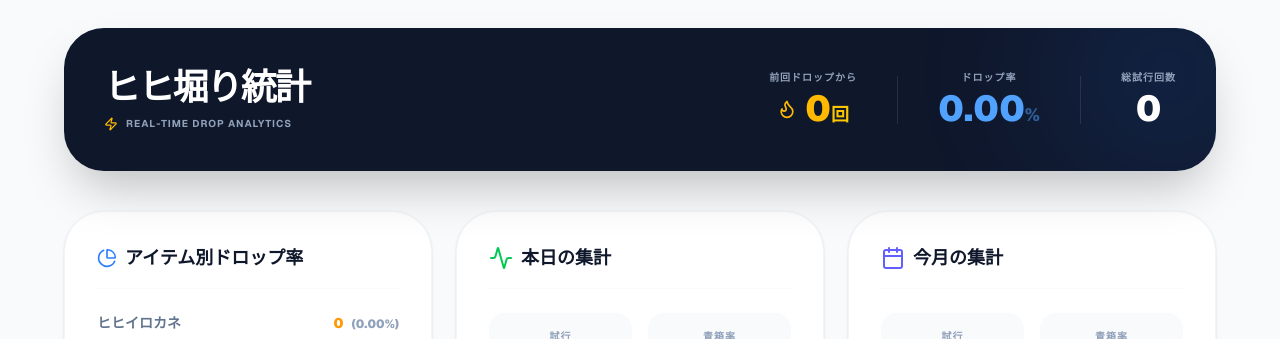
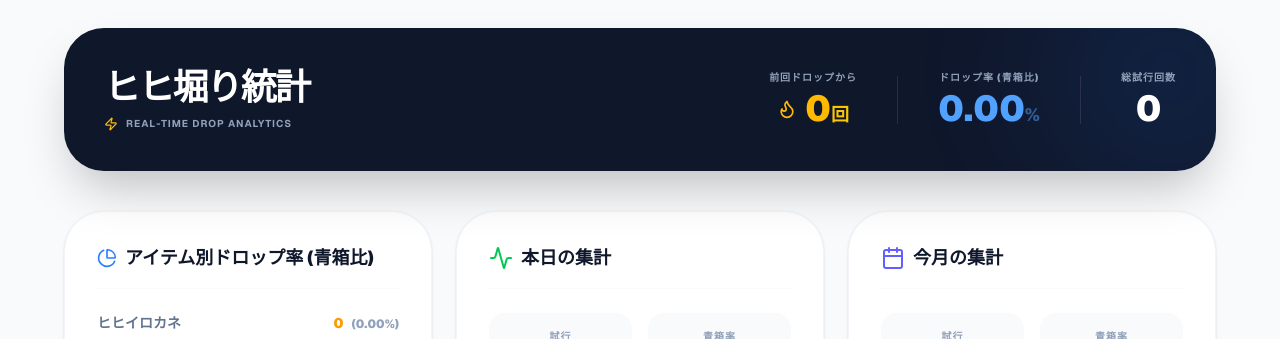
Before and after one commit to wakka0921/gbfportal, a Next.js app: page /hihi in a window 1280 px wide. Both pictures are taken after a click on the button "詳細統計を表示". Shown: the part 167-506 px from the top of the page. Built offline with nearby package versions, Linux system fonts and the light colour scheme; no server answers.

Commit message:
Fix: reconnect to correct repository

```diff
--- a/src/app/hihi/page.tsx
+++ b/src/app/hihi/page.tsx
@@ -134,7 +134,7 @@ export default function HihiTracker() {
         calculateStats(newLogs);
     };
 
-    const dropRate = stats.total > 0 ? ((stats.drops / stats.total) * 100).toFixed(2) : '0.00';
+    const dropRate = stats.blueChests > 0 ? ((stats.drops / stats.blueChests) * 100).toFixed(2) : '0.00';
     const blueChestRate = stats.total > 0 ? ((stats.blueChests / stats.total) * 100).toFixed(1) : '0.0';
 
     // Advanced Stats Calculation
@@ -158,10 +158,10 @@ export default function HihiTracker() {
                 eikou,
                 hajyou,
                 shigoku,
-                hihiRate: total > 0 ? ((hihi / total) * 100).toFixed(2) : '0.00',
-                eikouRate: total > 0 ? ((eikou / total) * 100).toFixed(2) : '0.00',
-                hajyouRate: total > 0 ? ((hajyou / total) * 100).toFixed(2) : '0.00',
-                shigokuRate: total > 0 ? ((shigoku / total) * 100).toFixed(2) : '0.00',
+                hihiRate: blue > 0 ? ((hihi / blue) * 100).toFixed(2) : '0.00',
+                eikouRate: blue > 0 ? ((eikou / blue) * 100).toFixed(2) : '0.00',
+                hajyouRate: blue > 0 ? ((hajyou / blue) * 100).toFixed(2) : '0.00',
+                shigokuRate: blue > 0 ? ((shigoku / blue) * 100).toFixed(2) : '0.00',
                 blueRate: total > 0 ? ((blue / total) * 100).toFixed(1) : '0.0',
             };
         };
@@ -225,7 +225,7 @@ export default function HihiTracker() {
                         </div>
                         <div className="w-px h-12 bg-white/10 hidden md:block"></div>
                         <div className="text-center">
-                            <p className="text-[10px] uppercase font-black text-slate-400 tracking-widest mb-1">ドロップ率</p>
+                            <p className="text-[10px] uppercase font-black text-slate-400 tracking-widest mb-1">ドロップ率 (青箱比)</p>
                             <p className="text-4xl font-black text-blue-400">{dropRate}<span className="text-lg opacity-50">%</span></p>
                         </div>
                         <div className="w-px h-12 bg-white/10 hidden md:block"></div>
@@ -242,7 +242,7 @@ export default function HihiTracker() {
                         <section className="bg-white p-8 rounded-[40px] border border-slate-100 shadow-sm space-y-6">
                             <h3 className="text-lg font-black flex items-center gap-2 border-b border-slate-50 pb-4">
                                 <PieChart className="text-blue-500" size={20} />
-                                アイテム別ドロップ率
+                                アイテム別ドロップ率 (青箱比)
                             </h3>
                             <div className="space-y-4">
                                 {[
```
